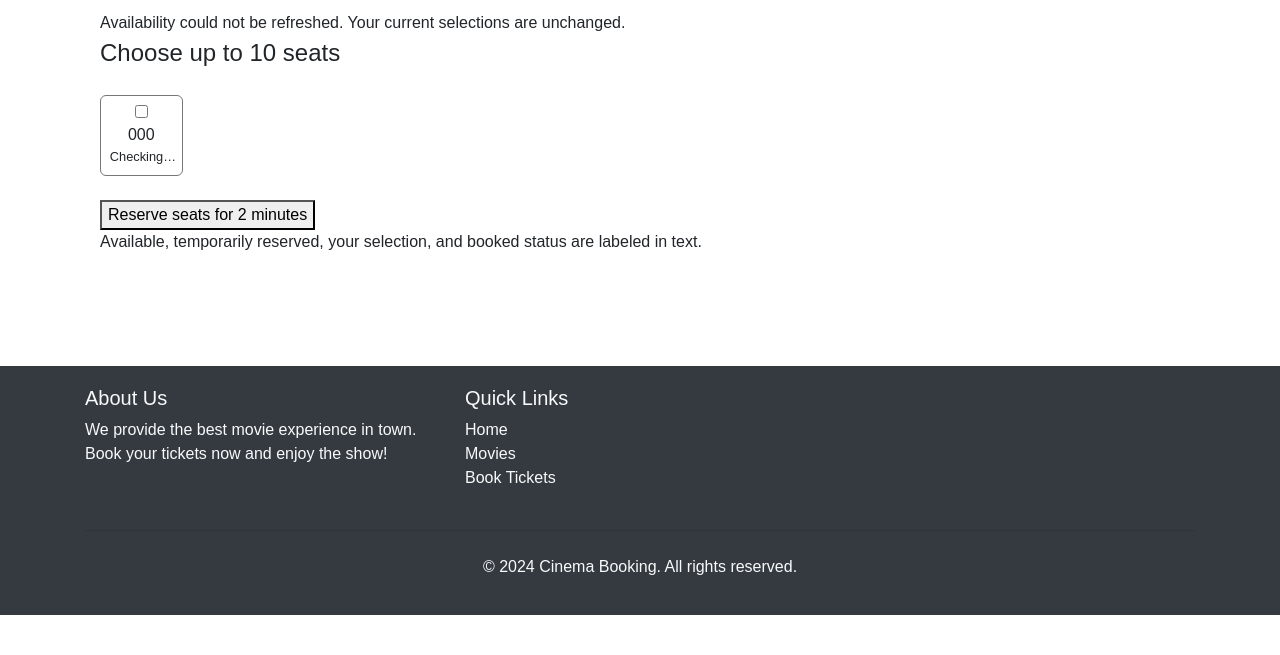
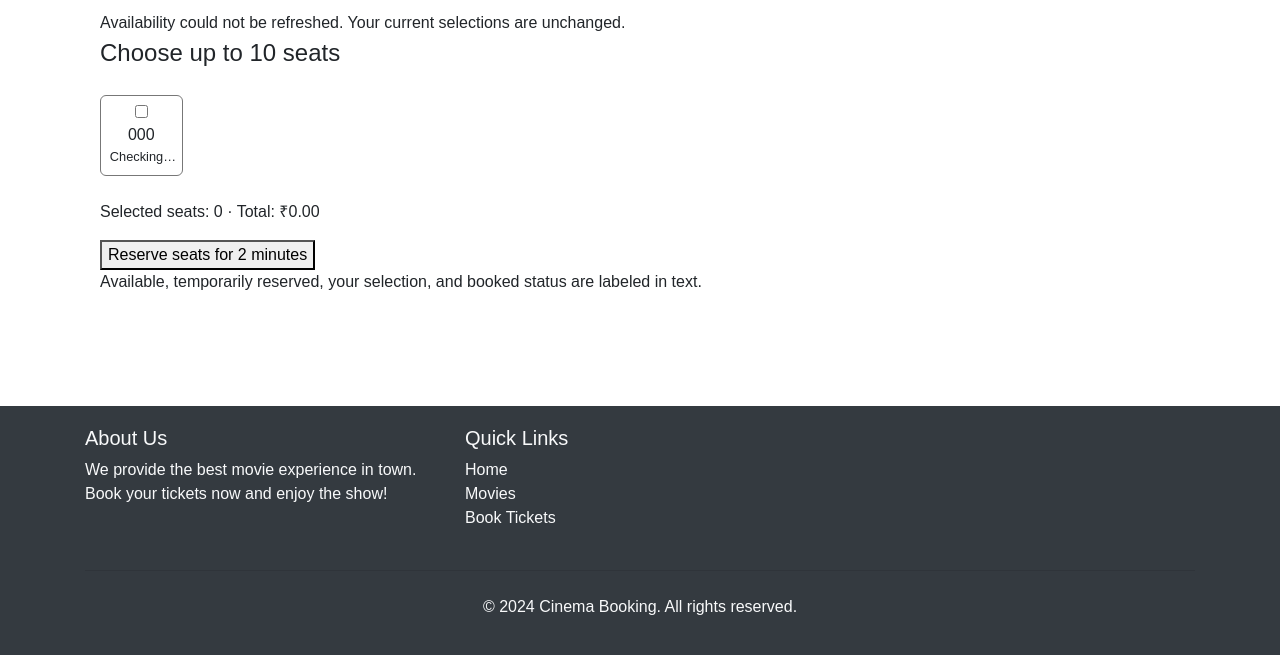
Before and after one commit to pm5120-alt/bookmyseat, a Django app: template templates/movies/seat_selection.html in a window 1280 px wide. Shown: the part 203-858 px from the top of the page. Before the commit the page ends 818 px from the top, so only its background shows below. Run offline with Django 5.2, Linux system fonts and the light colour scheme; tables that the repository leaves empty hold one stand-in row (values such as "Sample post"); the template is opened without the code that fills it: values that come from a table or form of the project are taken from there, most other values are stand-ins (such as "Sample title", 1, 10 or a date in 2020); parts of the project's set-up code (start-up, migrations or seed data) failed here and were passed over; some libraries are stand-ins or nearby versions.

Commit message:
feat: show desktop seat totals and migrate demo payment status

```diff
--- a/templates/movies/seat_selection.html
+++ b/templates/movies/seat_selection.html
@@ -1,5 +1,5 @@
 {% extends "users/basic.html" %}{% block content %}
-<main class="container py-5" data-show="{{ show.id }}" data-availability="{% url 'seat_availability' show.id %}" data-reserve="{% url 'reserve_seats' show.id %}" data-payment-order-template="{% url 'create_payment_order' '00000000-0000-0000-0000-000000000000' %}" data-payment-verify-template="{% url 'verify_payment' 123456789 %}" data-profile-url="{% url 'profile' %}" data-desktop-demo-enabled="{{ desktop_demo_payment_enabled|yesno:'true,false' }}" data-demo-payment-template="{% url 'desktop_demo_payment' '00000000-0000-0000-0000-000000000000' %}">
+<main class="container py-5" data-show="{{ show.id }}" data-seat-price="{{ show.price }}" data-availability="{% url 'seat_availability' show.id %}" data-reserve="{% url 'reserve_seats' show.id %}" data-payment-order-template="{% url 'create_payment_order' '00000000-0000-0000-0000-000000000000' %}" data-payment-verify-template="{% url 'verify_payment' 123456789 %}" data-profile-url="{% url 'profile' %}" data-desktop-demo-enabled="{{ desktop_demo_payment_enabled|yesno:'true,false' }}" data-demo-payment-template="{% url 'desktop_demo_payment' '00000000-0000-0000-0000-000000000000' %}">
   <h1>{{ show.movie.name }} — {{ show.theater.name }}</h1><p>{{ show.screen.name }} · {{ show.starts_at }} · ₹{{ show.price }} per seat</p>
   <div aria-live="polite" id="seat-status">Loading availability…</div>
   <p id="test-mode-hint" hidden></p>
@@ -7,12 +7,12 @@
   <section id="desktop-payment-actions" class="mt-3 p-3 border rounded" hidden aria-live="polite">
     <p><strong>Desktop demo option:</strong> the simulated route confirms a DEMO booking and generates a ticket, but no money moves and no Razorpay payment is created.</p>
     <button type="button" id="continue-razorpay">Continue with Razorpay Checkout</button>
-    <button type="button" id="desktop-demo-payment" class="btn btn-outline-secondary">Simulate desktop demo payment (no money moved)</button>
+    <button type="button" id="desktop-demo-payment" class="btn btn-outline-secondary">Simulate UPI payment (desktop demo only — no money moved)</button>
   </section>
   <form id="reservation-form" method="post" action="{% url 'reserve_seats' show.id %}">{% csrf_token %}
     <fieldset><legend>Choose up to 10 seats</legend><div class="seat-grid">
     {% for seat in seats %}<label class="seat" data-seat-id="{{ seat.id }}"><input type="checkbox" name="seats" value="{{ seat.id }}"><span>{{ seat.seat_number }}</span><small class="seat-state">Checking…</small></label>{% empty %}<p>No seats are configured for this screen.</p>{% endfor %}
-    </div></fieldset><button type="submit">Reserve seats for 2 minutes</button>
+    </div></fieldset><p id="selected-total" aria-live="polite">Selected seats: 0 · Total: ₹0.00</p><button type="submit">Reserve seats for 2 minutes</button>
   </form><p>Available, temporarily reserved, your selection, and booked status are labeled in text.</p>
 </main>
 <script src="https://checkout.razorpay.com/v1/checkout.js" async onerror="window.__rzpScriptFailed = true"></script>
@@ -23,6 +23,19 @@
   const form = document.getElementById('reservation-form');
   const status = document.getElementById('seat-status');
   if (!root || !form || !status) return;
+
+  const selectedTotal = document.getElementById('selected-total');
+  const unitPrice = Number(root.dataset.seatPrice || '0');
+  function updateSelectedTotal() {
+    const count = form.querySelectorAll('input[name="seats"]:checked').length;
+    const amount = count * unitPrice;
+    if (selectedTotal) {
+      selectedTotal.textContent = 'Selected seats: ' + count + ' · Total: ₹' +
+        amount.toLocaleString('en-IN', { minimumFractionDigits: 2, maximumFractionDigits: 2 });
+    }
+  }
+  form.addEventListener('change', updateSelectedTotal);
+  updateSelectedTotal();
 
   let requestSequence = 0;
   let availabilityRequest = null;
@@ -54,6 +67,7 @@
         checkbox.disabled = seat.status === 'booked' || (seat.status === 'held' && !seat.mine);
         if (checkbox.disabled) checkbox.checked = false;
       }
+      updateSelectedTotal();
       // Keep booking/checkout feedback visible while background polling updates seats.
       if (/^(Loading availability|Availability updated|Availability could not be refreshed)/.test(status.textContent)) {
         status.textContent = 'Availability updated.';
```
Also changed, not shown: movies/tests.py (+11 -1 lines), movies/migrations/0015_payment_simulated_status.py (added).
